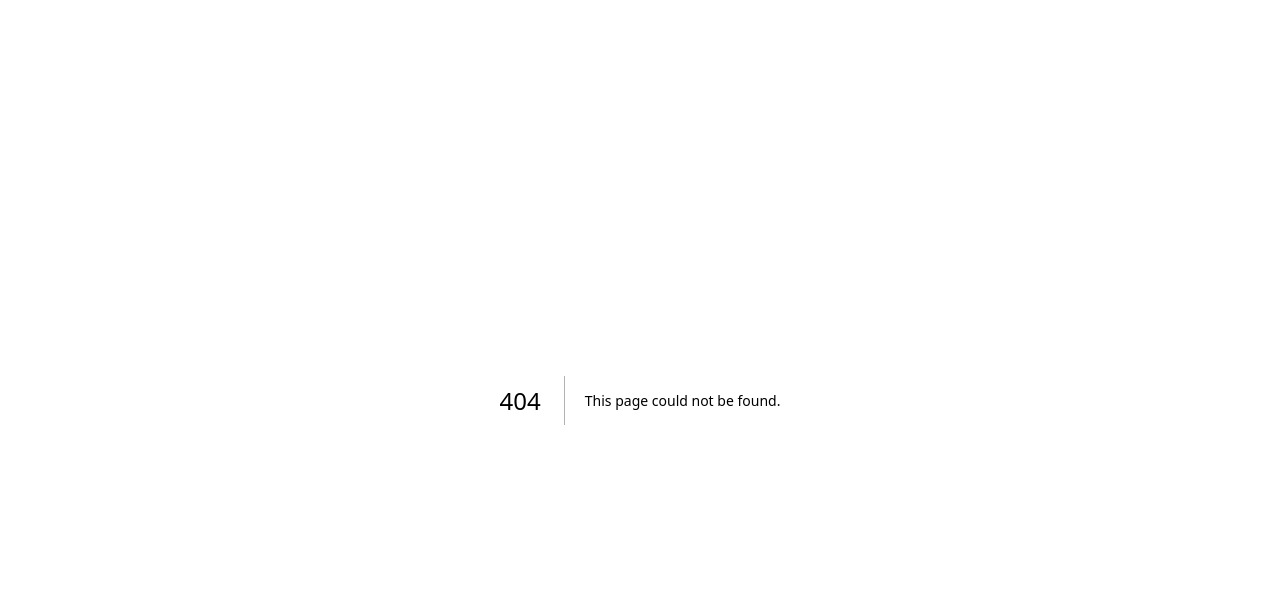
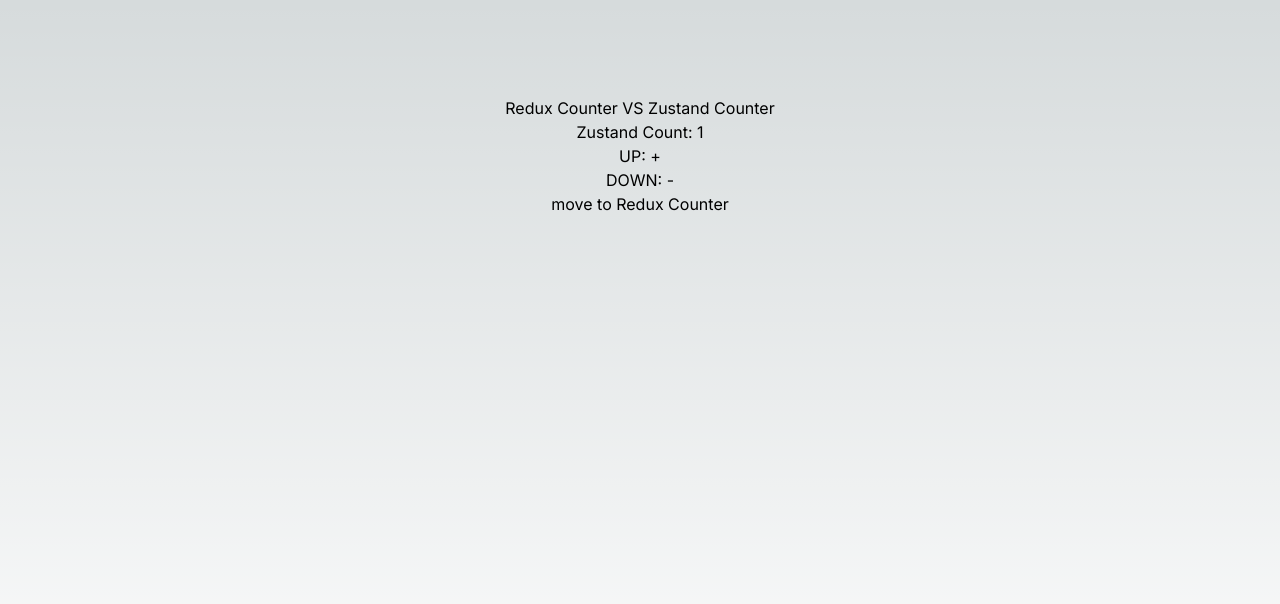
Before and after one commit to kenfj/redux-vs-zustand-2024, a Next.js app: page /zustand-counter in a window 1280 px wide. Before the commit this address had no page. Shown: the top 604 px of the page. Built offline with nearby package versions, Linux system fonts and the light colour scheme.

Commit message:
add zustand code

```diff
--- /dev/null
+++ b/src/app/zustand-counter/page.tsx
@@ -0,0 +1,22 @@
+"use client";
+
+import Link from "next/link";
+
+import { useStore } from "@/zustandlib/useStore";
+
+export default function ZustandCounter() {
+  const { count, increase } = useStore();
+
+  return (
+    <main className="flex min-h-screen flex-col items-center p-24">
+      <h1>Redux Counter VS Zustand Counter</h1>
+
+      <h1>Zustand Count: {count}</h1>
+
+      <button onClick={() => { increase(1); }}>UP: +</button>
+      <button onClick={() => { increase(-1); }}>DOWN: -</button>
+
+      <Link href="/">move to Redux Counter</Link>
+    </main>
+  );
+}
--- /dev/null
+++ b/src/zustandlib/CounterState.tsx
@@ -0,0 +1,4 @@
+export interface CounterState {
+  count: number;
+  increase: (by: number) => void;
+}
--- /dev/null
+++ b/src/zustandlib/useStore.tsx
@@ -0,0 +1,7 @@
+import { create } from "zustand";
+import { CounterState } from "./CounterState";
+
+export const useStore = create<CounterState>((set) => ({
+  count: 1,
+  increase: (by) => set((state) => ({ count: state.count + by })),
+}));
```
